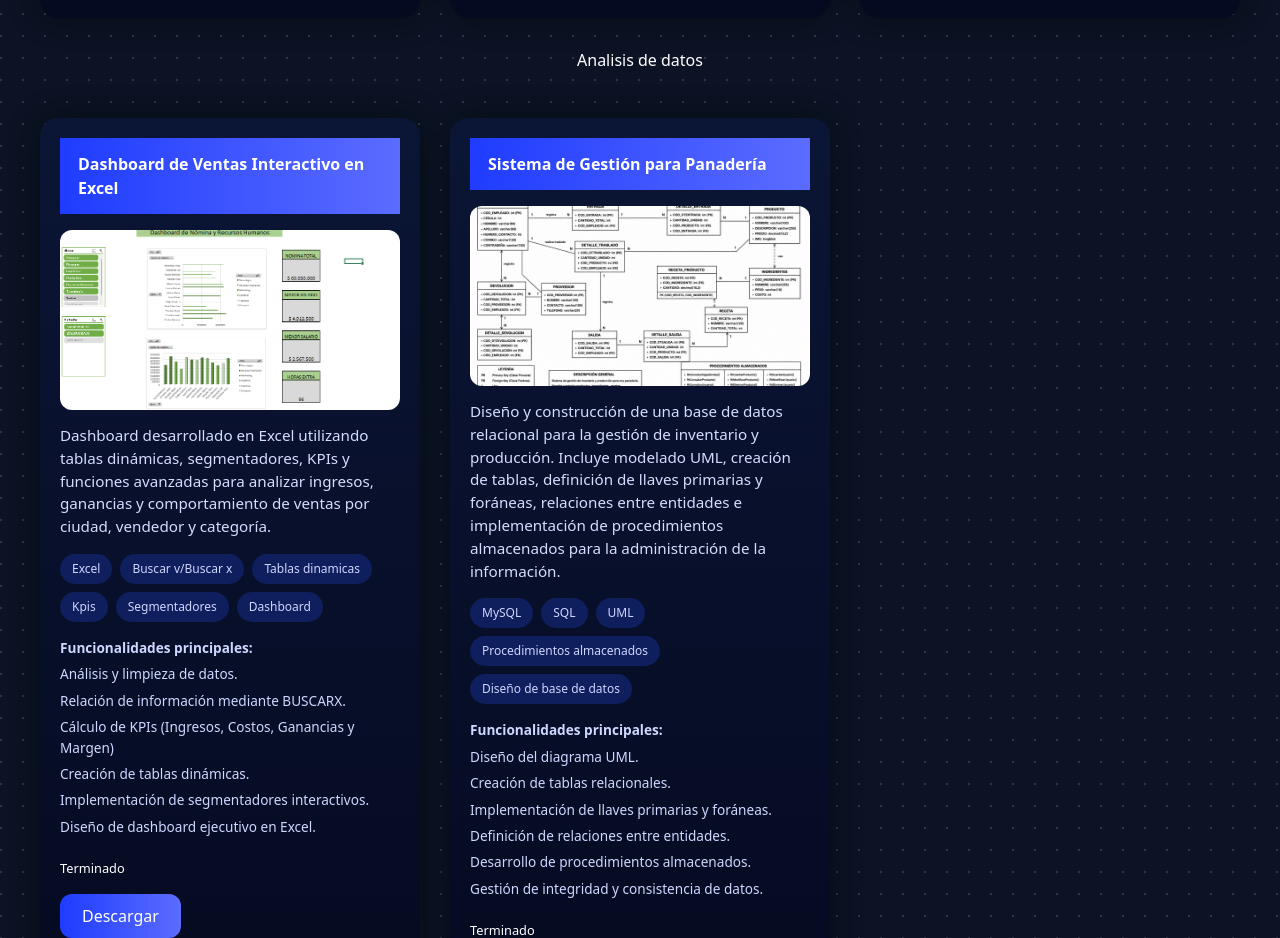
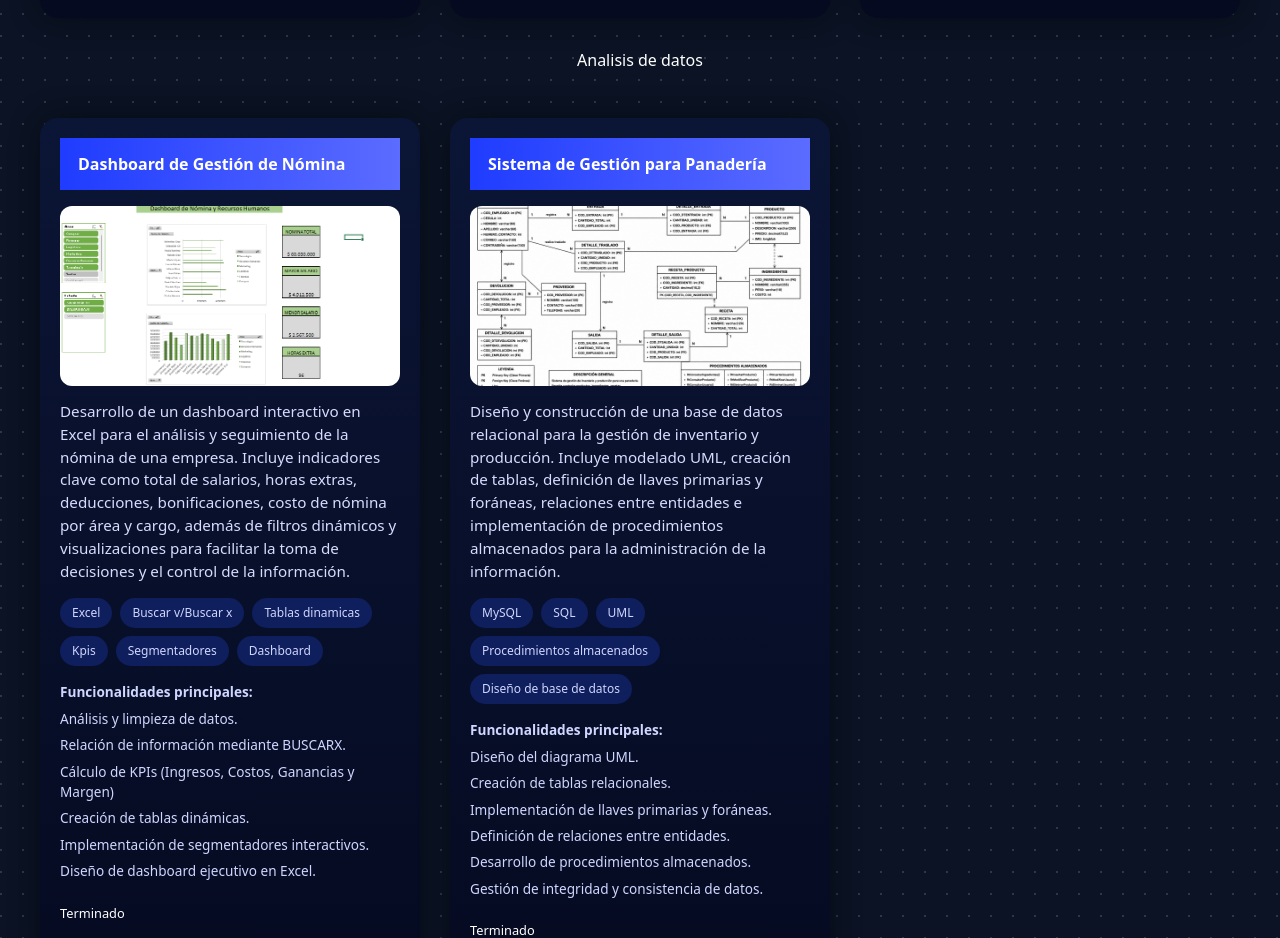
Before and after one commit to Angie140616/Portafolio-personal, a React (Vite) app in the folder portafolio/: page / in a window 1280 px wide. Shown: the part 2561-3499 px from the top of the page. Built offline with nearby package versions, Linux system fonts and the light colour scheme.

Commit message:
Actualizacion dashboard

```diff
--- a/portafolio/src/components/home/homebody.jsx
+++ b/portafolio/src/components/home/homebody.jsx
@@ -177,9 +177,9 @@ export const BodyHome = () => {
             </p>
             <br></br>
             <ComponentProjects
-              title="Dashboard de Ventas Interactivo en Excel"
+              title="Dashboard de Gestión de Nómina"
               image="/img/proyectos/DashboardA.png"
-              description="Dashboard desarrollado en Excel utilizando tablas dinámicas, segmentadores, KPIs y funciones avanzadas para analizar ingresos, ganancias y comportamiento de ventas por ciudad, vendedor y categoría."
+              description="Desarrollo de un dashboard interactivo en Excel para el análisis y seguimiento de la nómina de una empresa. Incluye indicadores clave como total de salarios, horas extras, deducciones, bonificaciones, costo de nómina por área y cargo, además de filtros dinámicos y visualizaciones para facilitar la toma de decisiones y el control de la información."
               tags={["Excel", "Buscar v/Buscar x", "Tablas dinamicas", "Kpis", "Segmentadores", "Dashboard"]}
               features={[
               "Análisis y limpieza de datos.",
```
